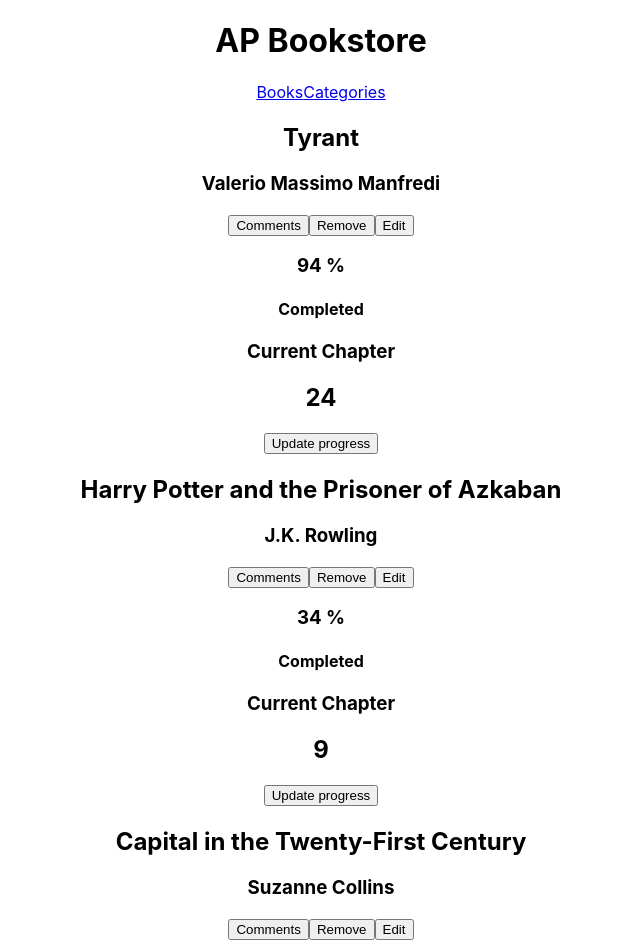
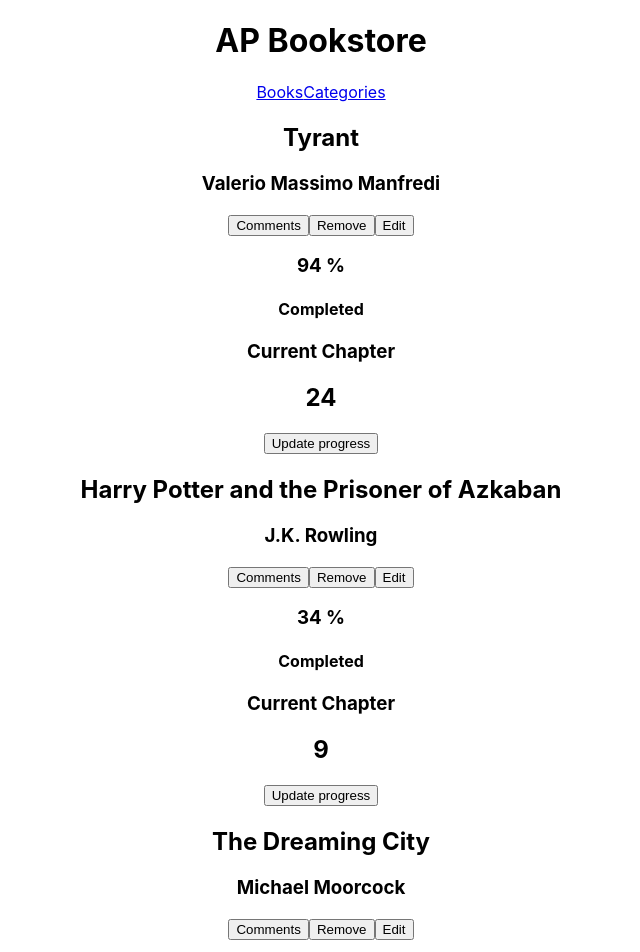
Before and after one commit to mullenlucas/react-bookstore, a React (Create React App) app: page / in a window 1280 px wide. Shown: the top 952 px of the page, without its empty margins (319-959 px from the left). Built offline with nearby package versions, Linux system fonts and the light colour scheme.

Commit message:
fix linter errors/prop-types

```diff
--- a/src/components/BooksLibrary.js
+++ b/src/components/BooksLibrary.js
@@ -21,11 +21,11 @@
   },
   {
     id: 3,
-    title: 'Capital in the Twenty-First Century',
-    genres: 'Economy',
-    progress: 18,
-    author: 'Suzanne Collins',
-    chapter: 8,
+    title: 'The Dreaming City',
+    genres: 'Fantasy',
+    progress: 16,
+    author: 'Michael Moorcock',
+    chapter: 3,
   },
 ];
 
```
Also changed, not shown: src/components/BooksGen.js (+8 -9 lines).
